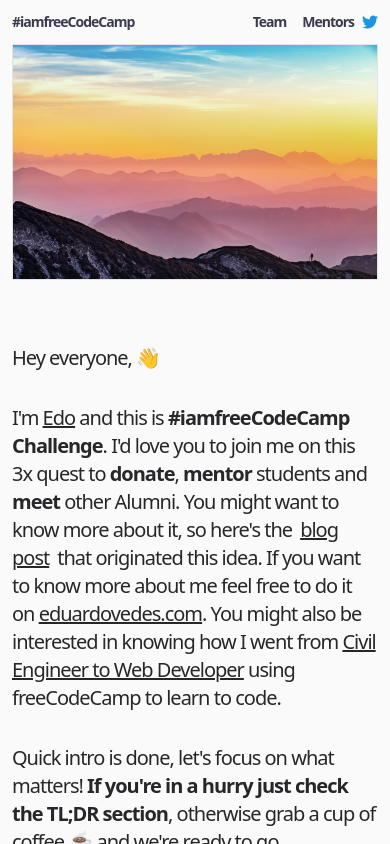
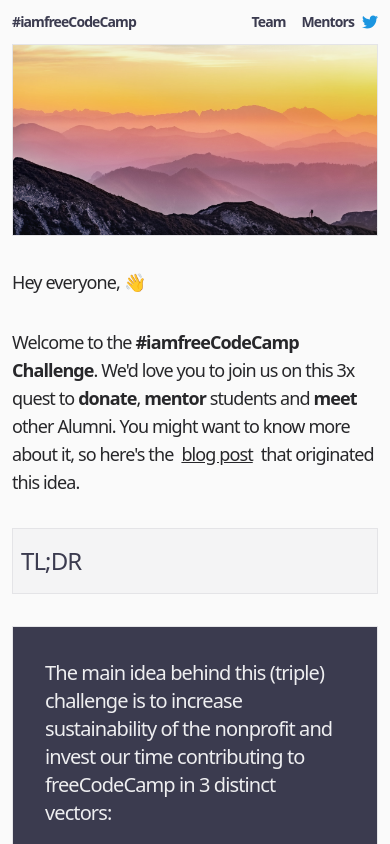
Before and after one commit to varun-tiwari/iamfreecodecamp, a Next.js app: page / in a window 390 px wide. Shown: the top 844 px of the page. Built offline with nearby package versions, Linux system fonts and the light colour scheme.

Commit message:
feat(frontend): improvements and vercel logos

```diff
--- a/components/footer.js
+++ b/components/footer.js
@@ -16,16 +16,7 @@
           <FaTwitter className="w-4 h-4 sm:w-8 sm:h-8 text-twitter-100 hover:text-twitter-200 transition duration-300 ease-in-out" />
         </a>
         <div className="font-bold text-lg">#iamfreeCodeCamp</div>
-        <div className="text-sm">
-          <a
-            className="hover:underline"
-            href="https://eduardovedes.com"
-            targe="_blank"
-            rel="noopener noreferrer">
-            eduardovedes.com
-          </a>{' '}
-          - eduardo.vedes@gmail.com
-        </div>
+        <div className="text-sm">iamfreecodecamp@gmail.com</div>
         <div className="flex">
           <div className="font-bold text-sm my-auto mr-1">2021 - </div>
           <div className="text-sm flex">
--- a/components/layout.js
+++ b/components/layout.js
@@ -3,7 +3,7 @@
 
 export default function Layout({ children }) {
   return (
-    <div className=" container flex flex-col h-screen max-w-screen-xl mx-auto text-xl sm:text-2xl px-3 md:px-6 text-gray-800 tracking-tighter">
+    <div className=" container flex flex-col h-screen max-w-screen-xl mx-auto text-lg sm:text-2xl px-3 md:px-6 text-gray-800 tracking-tighter">
       <Header />
       <main className="flex-grow">{children}</main>
       <Footer />
--- a/pages/index.js
+++ b/pages/index.js
@@ -17,7 +17,7 @@
 const HeaderImage = () => {
   return (
     <img
-      className="border sm:h-96 lg:h-500 w-full object-cover object-bottom"
+      className="border h-48 sm:h-64 lg:h-96  w-full object-cover object-bottom"
       src="/assets/header/header-image.jpg"
       alt="do something great"
     />
@@ -39,17 +39,11 @@
       <HeaderImage />
       <div>
         <div className="w-full pt-8">
-          <div className="pt-8">Hey everyone, 👋</div>
+          <div>Hey everyone, 👋</div>
           <div className="pt-8">
-            I&apos;m{' '}
-            <a
-              className="underline hover:no-underline"
-              href="https://twitter.com/eduardovedes">
-              Edo
-            </a>{' '}
-            and this is{' '}
+            Welcome to the&nbsp;
             <span className="font-bold">#iamfreeCodeCamp Challenge</span>.
-            I&apos;d love you to join me on this 3x quest to{' '}
+            We&apos;d love you to join us on this 3x quest to{' '}
             <span className="font-bold">donate</span>,{' '}
             <span className="font-bold">mentor</span> students and{' '}
             <span className="font-bold">meet</span> other Alumni. You might want
@@ -61,27 +55,7 @@
               rel="noreferrer noopener">
               blog post
             </a>
-            that originated this idea. If you want to know more about me feel
-            free to do it on{' '}
-            <a
-              className="underline hover:nounderline"
-              href="https://eduardovedes.com">
-              eduardovedes.com
-            </a>
-            . You might also be interested in knowing how I went from{' '}
-            <a
-              className="underline hover:nounderline"
-              href="https://www.freecodecamp.org/news/from-civil-engineer-to-web-developer-with-freecodecamp/">
-              Civil Engineer to Web Developer
-            </a>{' '}
-            using freeCodeCamp to learn to code.
-          </div>
-          <div className="pt-8">
-            Quick intro is done, let&apos;s focus on what matters!{' '}
-            <span className="font-bold">
-              If you&apos;re in a hurry just check the TL;DR section
-            </span>
-            , otherwise grab a cup of coffee ☕ and we&apos;re ready to go.
+            that originated this idea.
           </div>
           <Title>TL;DR</Title>
           <div className="text-xl sm:text-3xl md:p-12 p-8 mt-8 border bg-blue-500 text-gray-500">
@@ -248,11 +222,6 @@
             <div>#iamfreeCodeCamp @iamfreecodecamp</div>
             <TweetMeeting />
           </div>
-          <div className="pt-8">
-            Again, dont&apos; forget to use the handler{' '}
-            <span className="font-bold">@iamfreecodecamp</span> and the tag{' '}
-            <span className="font-bold">#iamfreeCodeCamp</span>
-          </div>
           <div className="pt-8">Rock on!! Let&apos;s do it Peeps!</div>
         </div>
       </div>
```
